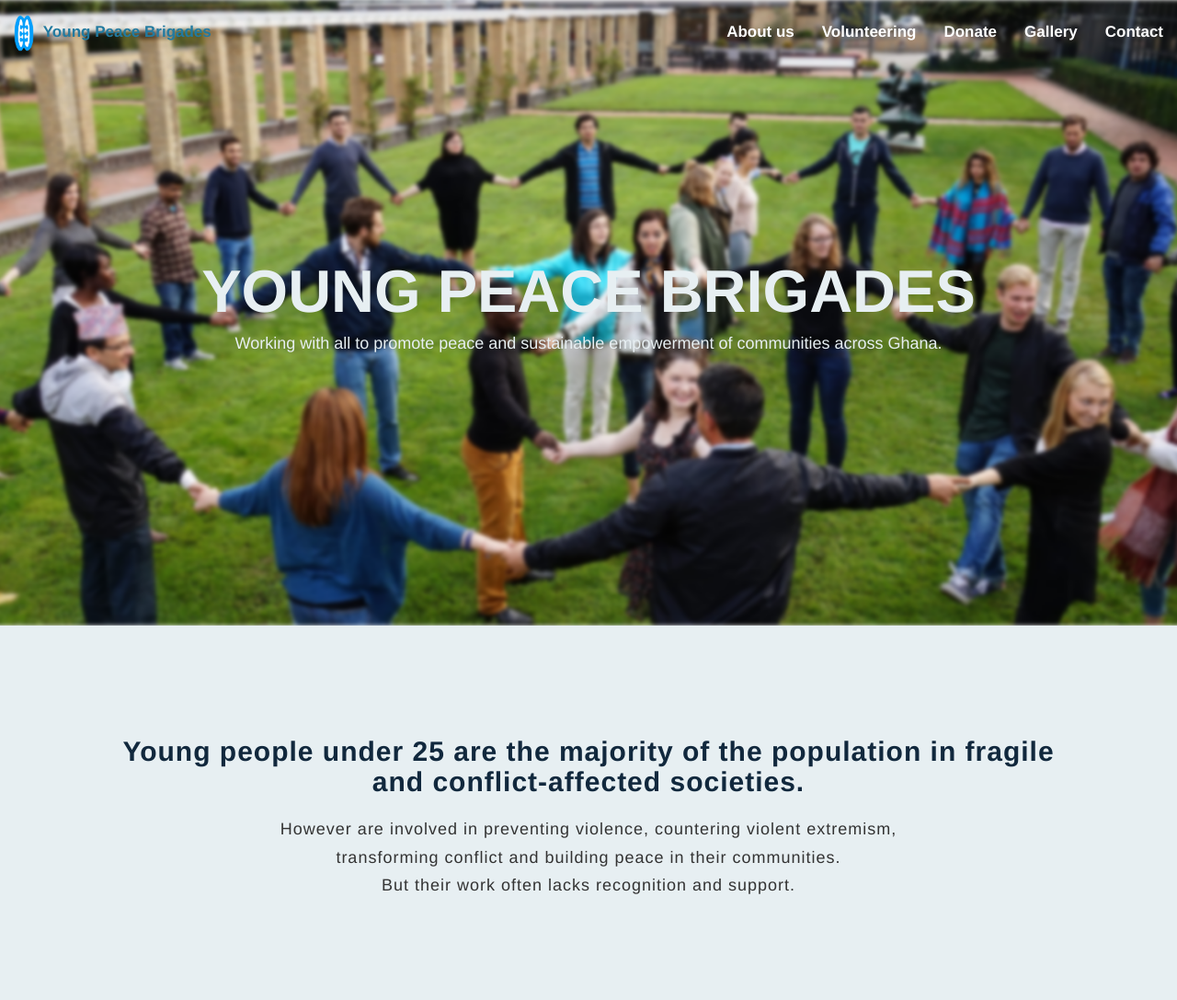
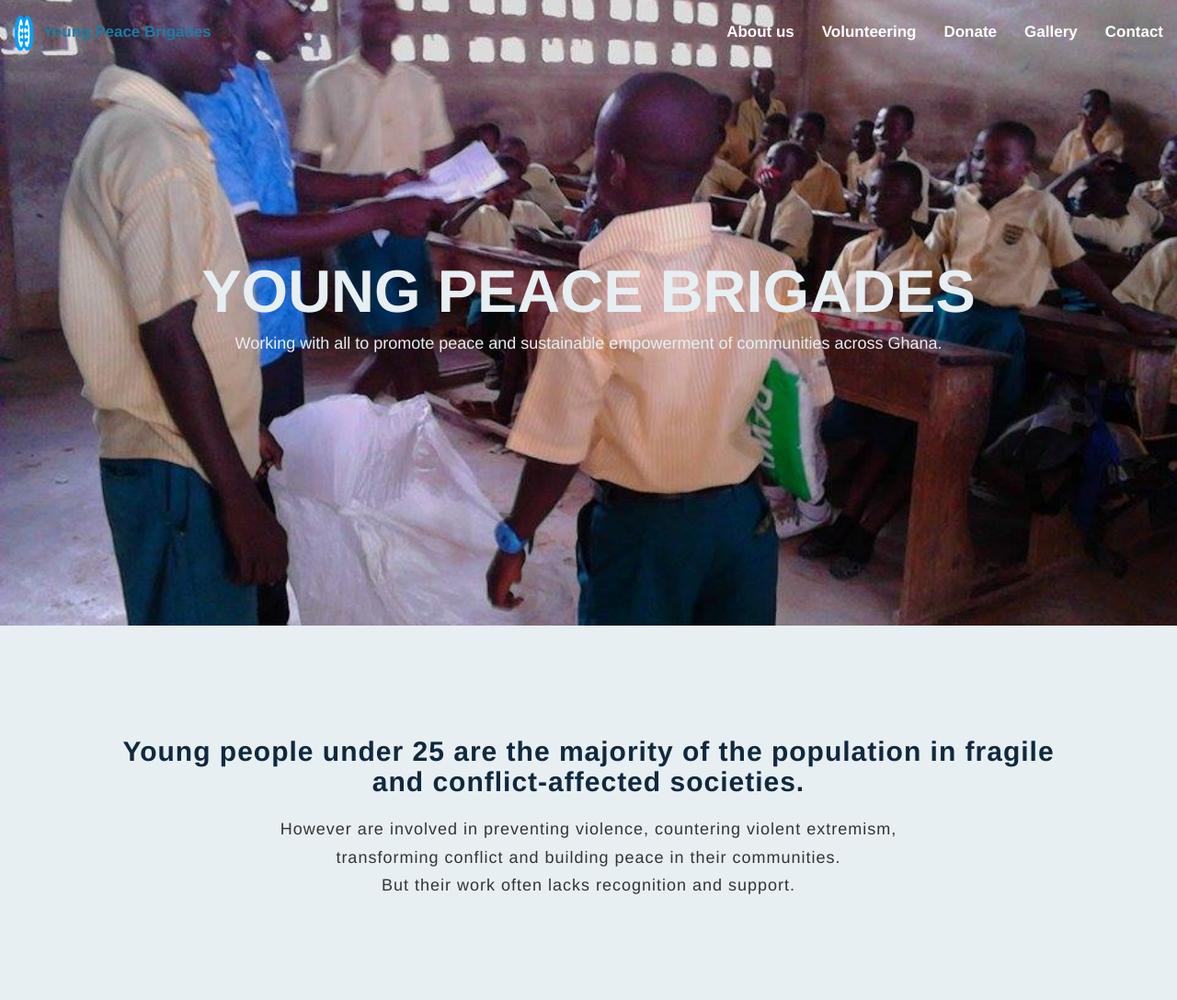
Before and after one commit to dimamo5/volunteer-work, a web app: file YPB/index.html in a window 1280 px wide. Shown: the top 1087 px of the page at 92% size. Run offline with its HTML, style and script files only (its server is not run), Linux system fonts and the light colour scheme; some libraries are stand-ins or nearby versions.

Commit message:
changed header

```diff
--- a/YPB/css/style.css
+++ b/YPB/css/style.css
@@ -10,7 +10,7 @@
     background-size: cover;
     -o-background-size: cover;
     background-position: center;
-    background-image: url(../images/headerhomepage.png);
+    background-image: url(../images/11.jpg);
     /*background-color: #11283D;*/
     background-attachment: fixed;
     background-repeat: no-repeat;
```
